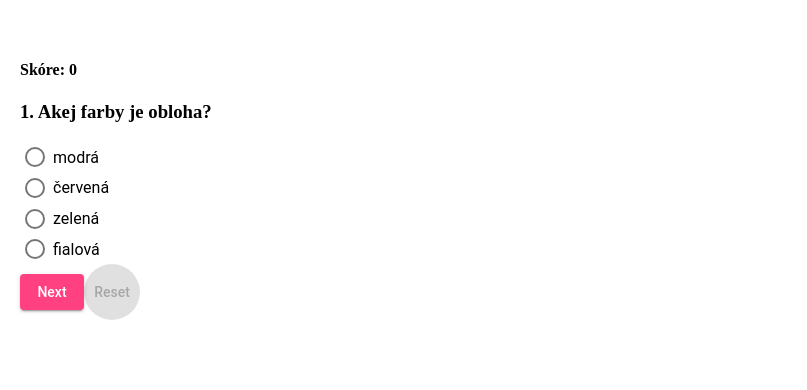
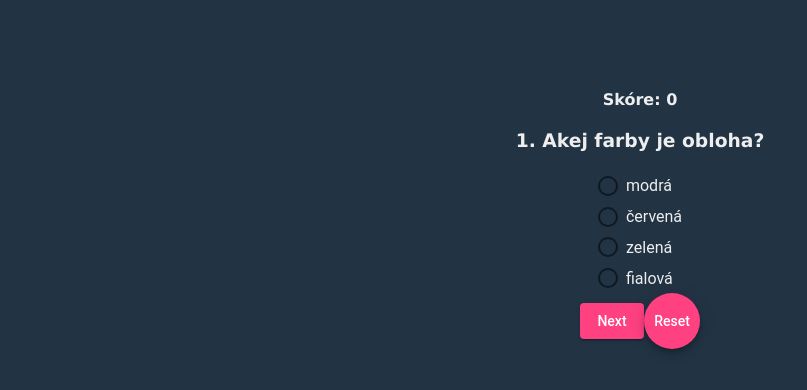
Before and after one commit to Miko14/quizz-me, an Angular app: page / in a window 1280 px wide. Shown: the top 390 px of the page, without its empty margins (0-807 px from the left). Built offline with nearby package versions, Linux system fonts and the light colour scheme.

Commit message:
style changed, onEnter added, final Score displayed

```diff
--- a/src/app/questions/questions.component.html
+++ b/src/app/questions/questions.component.html
@@ -1,12 +1,20 @@
+<div class="centerPage">
+  <div *ngIf="notFinished">
     <h4>Skóre: {{score}}</h4>
     <h3>{{number}}. {{questions[number-1]}}</h3>
-<mat-radio-group class="example-radio-group" [(ngModel)]="selectedAnswer">
-  <mat-radio-button class="example-radio-button" *ngFor="let answer of answers" [value]="answer">
+    <mat-radio-group class="example-radio-group leftAlign" [(ngModel)]="selectedAnswer">
+      <mat-radio-button class="example-radio-button" (keyup.enter)="onKeyUp()" *ngFor="let answer of answers" [value]="answer">
         {{answer}}
       </mat-radio-button>
     </mat-radio-group>
     <div>
       <button mat-raised-button color="accent" class="btnColor" (click)="submitAnswer()">Next</button>
-  <button mat-fab disabled>Reset</button>
+      <button mat-fab (click)="reset()">Reset</button>
     </div>
     <pre>{{selectedAnswer}}</pre>
+  </div>
+  <div *ngIf="!notFinished">
+    <h2>Tvoje skóre je: {{score}}</h2>
+    <button mat-fab (click)="reset()">Reset</button>
+  </div>
+</div>
--- a/src/app/questions/questions.component.ts
+++ b/src/app/questions/questions.component.ts
@@ -10,6 +10,7 @@ export class QuestionsComponent implements OnInit {
   number: number = 1;
   index: number = 0;
   score: number = 0;
+  notFinished: boolean = true;
 
   questions: string[] = [
     "Akej farby je obloha?",
@@ -17,7 +18,7 @@ export class QuestionsComponent implements OnInit {
     "Koľko dní má december?"
   ];
 
-  answers: string [] = [];
+  answers: string[] = [];
   selectedAnswer: string;
   answersBank: string[] = [
     "modrá", "červená", "zelená", "fialová",
@@ -32,8 +33,18 @@ export class QuestionsComponent implements OnInit {
   constructor() { }
 
   ngOnInit() {
+    this.initialization();
     this.initializeAnswers();
   }
+
+  initialization(): void {
+    this.number = 1;
+    this.index = 0;
+    this.score = 0;
+    this.notFinished = true;
+    this.answers.splice(0, this.answers.length);
+  }
+
   initializeAnswers(): void {
     this.answers.push(this.answersBank[0]);
     this.answers.push(this.answersBank[1]);
@@ -41,26 +52,33 @@ export class QuestionsComponent implements OnInit {
     this.answers.push(this.answersBank[3]);
   }
 
+  onKeyUp(): void {
+    this.submitAnswer();
+  }
+
   submitAnswer(): void {
-    if (this.selectedAnswer == this.correctAnswer[this.number-1]) {
+    if (this.selectedAnswer == this.correctAnswer[this.number - 1]) {
       this.score++;
     }
-    if (this.number == 3){
-      this.number = 1;
-      this.index = 0;
-      this.answers.splice(0, this.answers.length);
-      this.initializeAnswers();
-      this.score = 0;
+    if (this.number == 3) {
+      this.notFinished = false;
     } else {
       this.number++;
       this.index += 4;
       this.answers.splice(0, this.answers.length);
       this.answers.push(this.answersBank[this.index]);
-      this.answers.push(this.answersBank[this.index+1]);
-      this.answers.push(this.answersBank[this.index+2]);
-      this.answers.push(this.answersBank[this.index+3]);
+      this.answers.push(this.answersBank[this.index + 1]);
+      this.answers.push(this.answersBank[this.index + 2]);
+      this.answers.push(this.answersBank[this.index + 3]);
     }
     this.selectedAnswer = "";
   }
 
+  reset(): void {
+    this.notFinished = true;
+    this.initialization();
+    this.initializeAnswers();
+    this.selectedAnswer = "";
+  }
+
 }
--- a/src/styles.css
+++ b/src/styles.css
@@ -5,6 +5,9 @@
 body {
     margin: 20px auto;
     padding: 20px;
+    background-color: #223344;
+    color: #eee;
+    font-family: 'Lucida Sans', 'Lucida Sans Regular', 'Lucida Grande', 'Lucida Sans Unicode', Geneva, Verdana, sans-serif;
 }
 
 .example-radio-group {
@@ -19,3 +22,13 @@ body {
 .example-selected-value {
     margin: 15px 0;
 }
+
+.centerPage {
+    width: 50%;
+    margin: 50px auto;
+    text-align: center;
+}
+
+.leftAlign {
+    text-align: left;
+}
```
Lines whose indentation alone changed are shown as unchanged.
